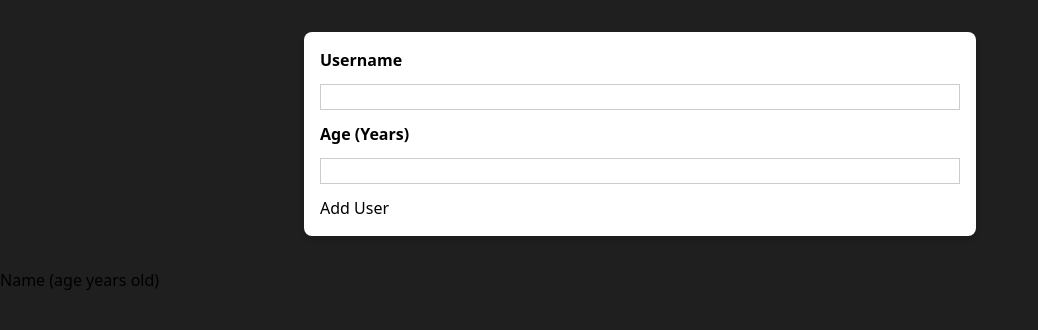
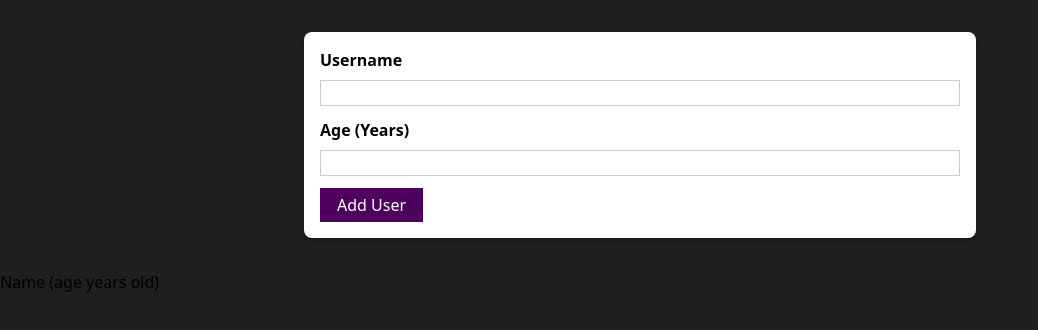
Before and after one commit to Chalderrr/react-js-training, a React (Create React App) app: page / in a window 1280 px wide. Shown: the top 330 px of the page, without its empty margins (0-1038 px from the left). Built offline with nearby package versions, Linux system fonts and the light colour scheme.

Commit message:
:zap: update gitignore and move button to UI component

```diff
--- /dev/null
+++ b/src/components/UI/Button.js
@@ -0,0 +1,11 @@
+import React from 'react';
+
+const Button = (props) => {
+    return (
+        <button type={props.type || 'button'} className={`${props.className}`}>
+            {props.children}
+        </button>
+    );
+};
+
+export default Button;
--- a/src/components/Users/AddUser.js
+++ b/src/components/Users/AddUser.js
@@ -1,5 +1,6 @@
 import React from 'react';
 import Card from '../UI/Card';
+import Button from '../UI/Button';
 
 const AddUser = (props) => {
     const addUserHandler = (event) => {
@@ -9,7 +10,7 @@ const AddUser = (props) => {
     return (
         <Card className="bg-white shadow-md rounded-lg p-4 my-8 mx-auto max-w-2xl w-[90%]">
             <form onSubmit={addUserHandler}>
-                <label htmlFor="username" className="block mb-3 font-bold">
+                <label htmlFor="username" className="block mb-2 font-bold">
                     Username
                 </label>
                 <input
@@ -18,7 +19,7 @@ const AddUser = (props) => {
                     name="name"
                     className="block w-full border border-[#cccccc] focus:border-[#4f005f] mb-3"
                 />
-                <label htmlFor="age" className="block mb-3 font-bold">
+                <label htmlFor="age" className="block mb-2 font-bold">
                     Age (Years)
                 </label>
                 <input
@@ -27,7 +28,13 @@ const AddUser = (props) => {
                     name="age"
                     className="block w-full border border-[#cccccc] focus:border-[#4f005f] mb-3"
                 />
-                <button type="submit">Add User</button>
+                <Button
+                    type="submit"
+                    className="border border-[#4f005f] text-white bg-[#4f005f] py-1 px-4 hover:bg-[#741188] hover:border-[#741188]"
+                    onClick={props.onClick}
+                >
+                    Add User
+                </Button>
             </form>
         </Card>
     );
```
Also changed, not shown: 1 other file (tests, documents, lock files or other folders).
